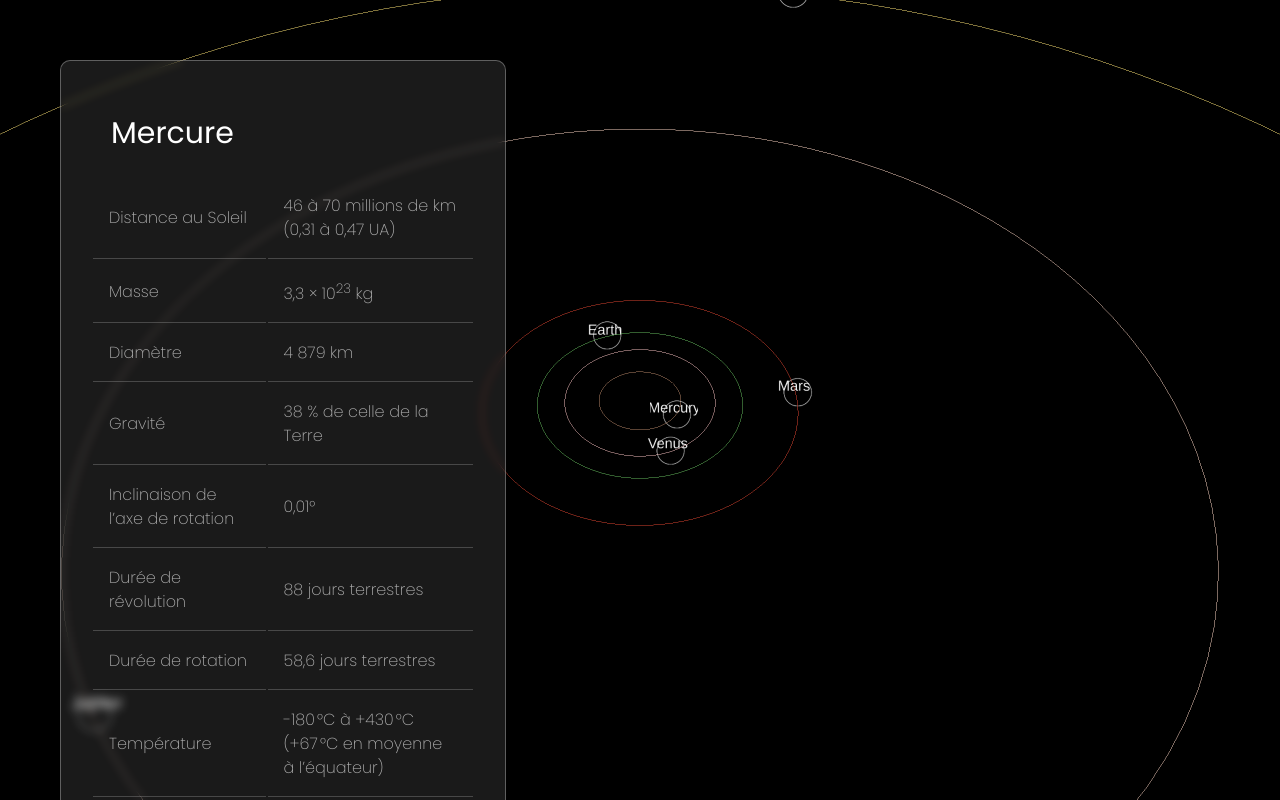
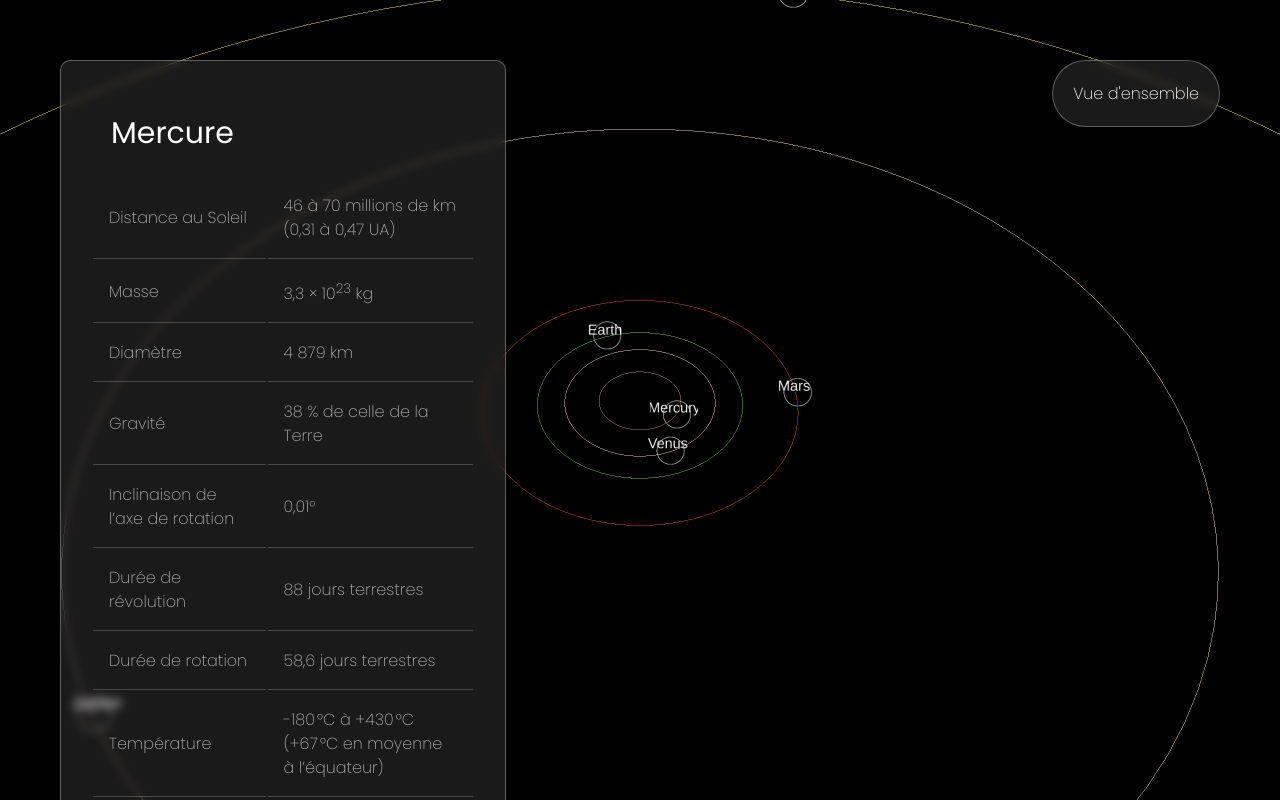
Before and after one commit to paulinovart/Rendu-workshop-3js, a website built with Vite: page index.html in a window 1280 px wide. Built offline with nearby package versions, Linux system fonts and the light colour scheme; animation ran at ten frames a second; files whose address does not match are found by name; a web font is replaced by a local one.

Commit message:
ajout de bouton vue d'ensemble

```diff
--- a/index.html
+++ b/index.html
@@ -12,7 +12,10 @@
     </style>
   </head>
   <body>
-    <div class="infos-container">
+    <button class="vue-ensemble-button glass-effect">
+        Vue d'ensemble
+    </button>
+    <div class="infos-container glass-effect">
         <h1>Mercure</h1>
       <table data-fr-js-table-element="true" class="info-container-table">
         <tbody>
--- a/main.js
+++ b/main.js
@@ -9,7 +9,7 @@ import { roughness, texture } from "three/tsl";
 //scene
 
 const scene = new THREE.Scene();
-
+let buttonVueEnsemble = document.getElementsByClassName("vue-ensemble-button");
 const raycaster = new THREE.Raycaster();
 const mouse = new THREE.Vector2(1, 1);
 let oldHoverObject = null;
@@ -59,7 +59,14 @@ async function init() {
 
   window.onresize = onWindowResize;
   window.addEventListener("mousemove", onMouseMove);
-  window.addEventListener("click", onClick)
+  window.addEventListener("click", onClick);
+ Array.from(buttonVueEnsemble).forEach((button) => {
+  button.addEventListener("click", () => {
+    console.log("vue d'ensemble");
+    camera.position.set(0, 20, 20);
+    camera.lookAt(0, 0, 0);
+  });
+});
 
 }
 
@@ -78,6 +85,12 @@ function onMouseMove(event) {
     oldHoverObject = hoveredObject;
   }
 }
+
+function clickButtonVueEnsemble(e){
+  camera.position.set(0, 20, 20);
+camera.lookAt(0, 0, 0);
+}
+
 
 
 
--- a/style.css
+++ b/style.css
@@ -12,17 +12,14 @@
    justify-content: center;
    padding: 30px;
 
-  /*glass effect*/
-
-  background: rgba(255, 255, 255, 0.1);
-box-shadow: 0 4px 30px rgba(0, 0, 0, 0.1);
-backdrop-filter: blur(5px);
--webkit-backdrop-filter: blur(5px);
-border: 1px solid rgba(255, 255, 255, 0.3);
 
 }
 
-
+.glass-effect{background: rgba(255, 255, 255, 0.1);
+    box-shadow: 0 4px 30px rgba(0, 0, 0, 0.1);
+    backdrop-filter: blur(5px);
+    -webkit-backdrop-filter: blur(5px);
+    border: 1px solid rgba(255, 255, 255, 0.3);}
 
 h1{
     margin-top: 20px;
@@ -42,9 +39,27 @@ p{margin-top: 20px;
 
 *{
     background-color: none;
+    font-family: "Poppins", sans-serif;
 
 }
 
+.vue-ensemble-button{
+    position: absolute;
+    top: 60px;
+    right: 60px;
+    color: white;
+    z-index: 100;
+    padding: 20px;
+    border-radius: 60px;
+    font-size: 1rem;
+    font-weight: 200;
+}
+
+.vue-ensemble-button:hover{
+    background-color: white;
+    color: black;
+
+}
 
 td{
     padding: 1rem;
```
